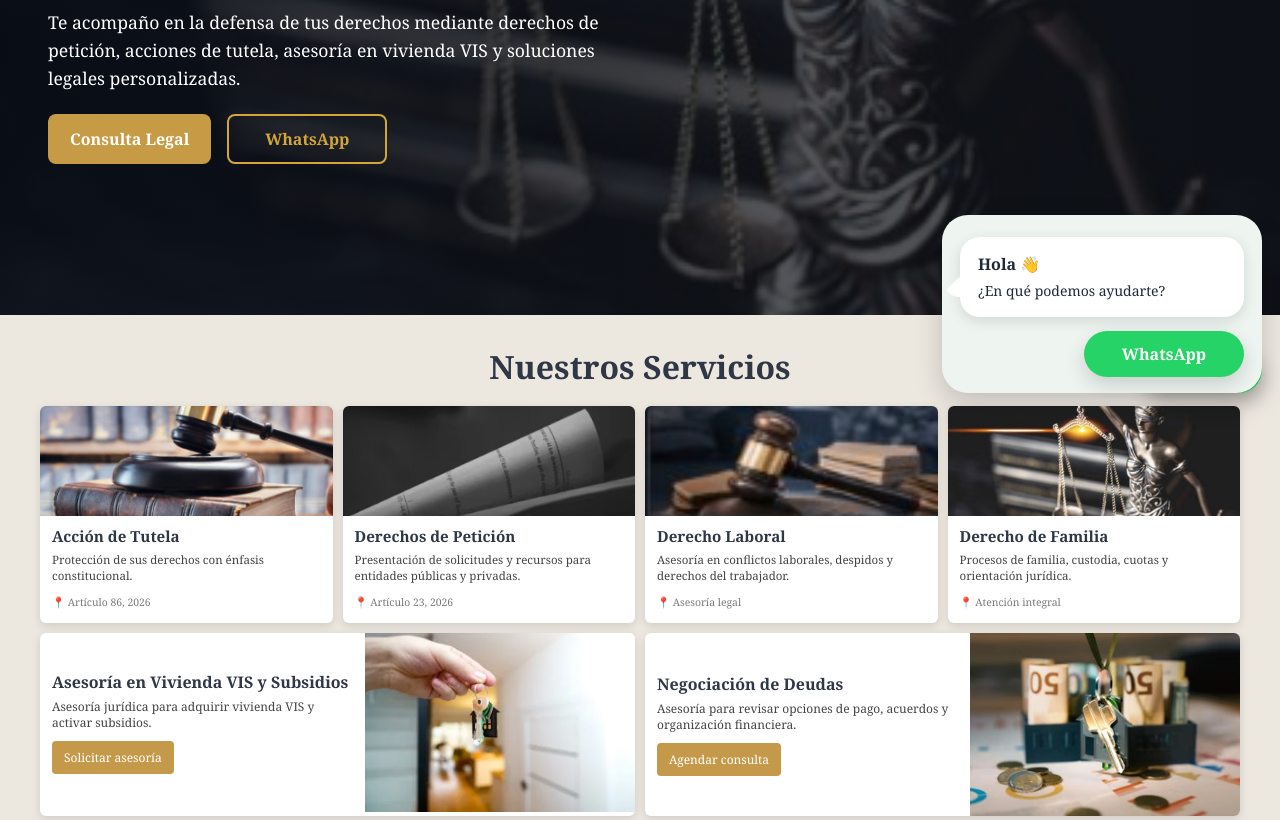
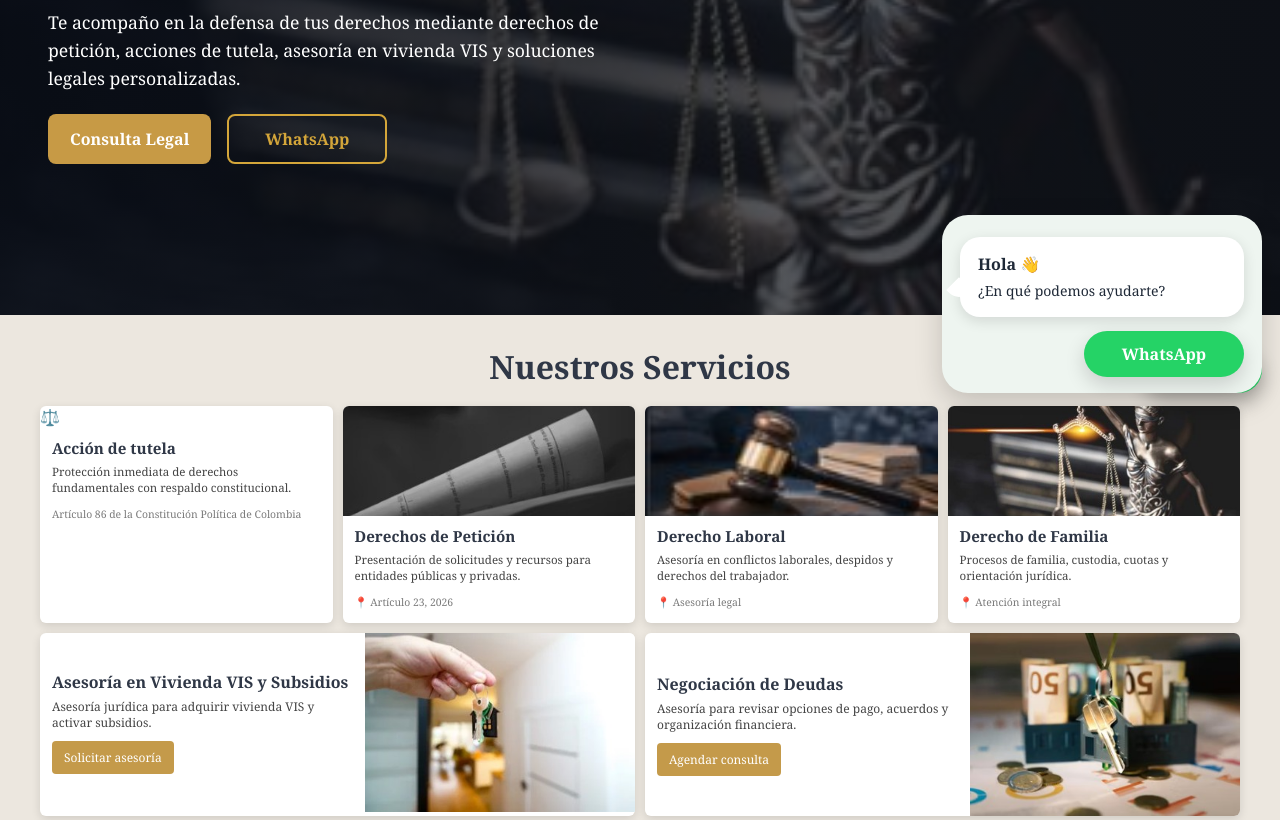
Before and after one commit to anaMartinez-coder/maj-web, a plain HTML site: page index.html in a window 1280 px wide. Shown: the part 389-1209 px from the top of the page. Drawn offline with Linux system fonts and the light colour scheme.

```diff
--- a/index.html
+++ b/index.html
@@ -7,9 +7,7 @@
    <meta name="description" content="Asesoría jurídica en Bogotá. Elaboración de derechos de petición,
    acciones de tutela, orientación en vivienda VIS, subsidios y negociación de deudas.">
 
-  <link rel="icon" href="favicon.ico">
-  <link rel="icon" type="image/png" sizes="32x32" href="favicon-32x32.png">
-  <link rel="icon" type="image/png" sizes="16x16" href="favicon-16x16.png">
+  <link rel="icon" type="image/png" href="favicon-32x32.png">
 
   <link rel="stylesheet" href="styles.css" />
 </head>
@@ -55,13 +53,20 @@
 
   <div class="services-grid">
     <article class="service-card">
-      <img src="img/tutela.png" alt="Acción de tutela" />
-      <div class="service-info">
-        <h3>Acción de Tutela</h3>
-        <p>Protección de sus derechos con énfasis constitucional.</p>
-        <span class="service-meta">📍 Artículo 86, 2026</span>
-      </div>
-    </article>
+  <div class="service-icon">⚖️</div>
+
+  <div class="service-info">
+    <h3>Acción de tutela</h3>
+
+    <p>
+      Protección inmediata de derechos fundamentales con respaldo constitucional.
+    </p>
+
+    <span class="service-meta">
+      Artículo 86 de la Constitución Política de Colombia
+    </span>
+  </div>
+</article>
 
     <article class="service-card">
       <img src="img/peticion.jpg" alt="Derechos de petición" />
```
